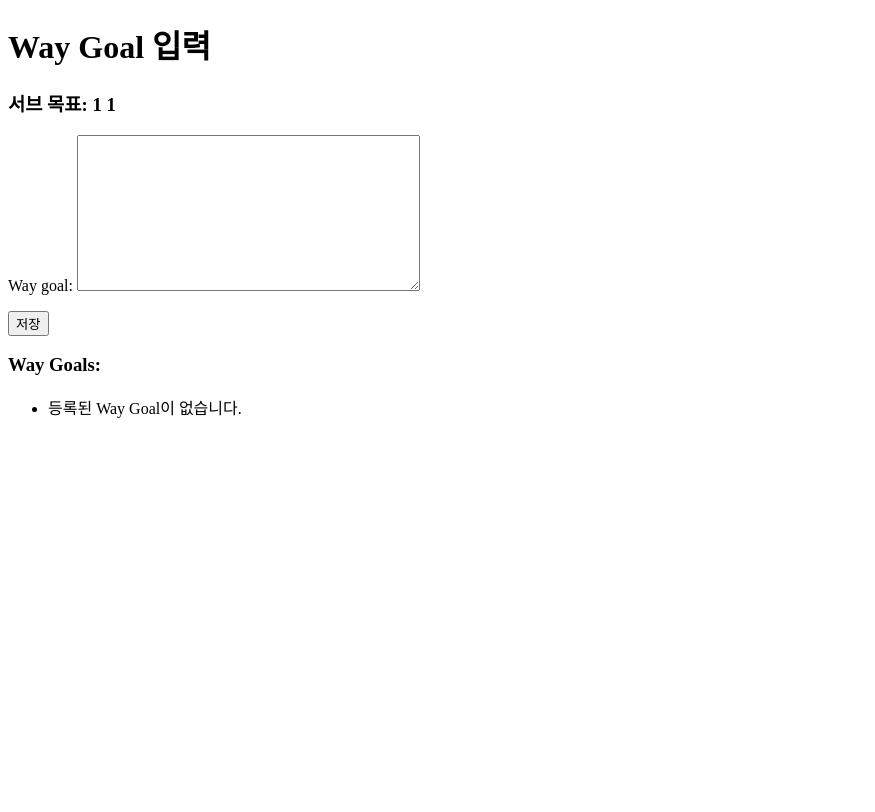
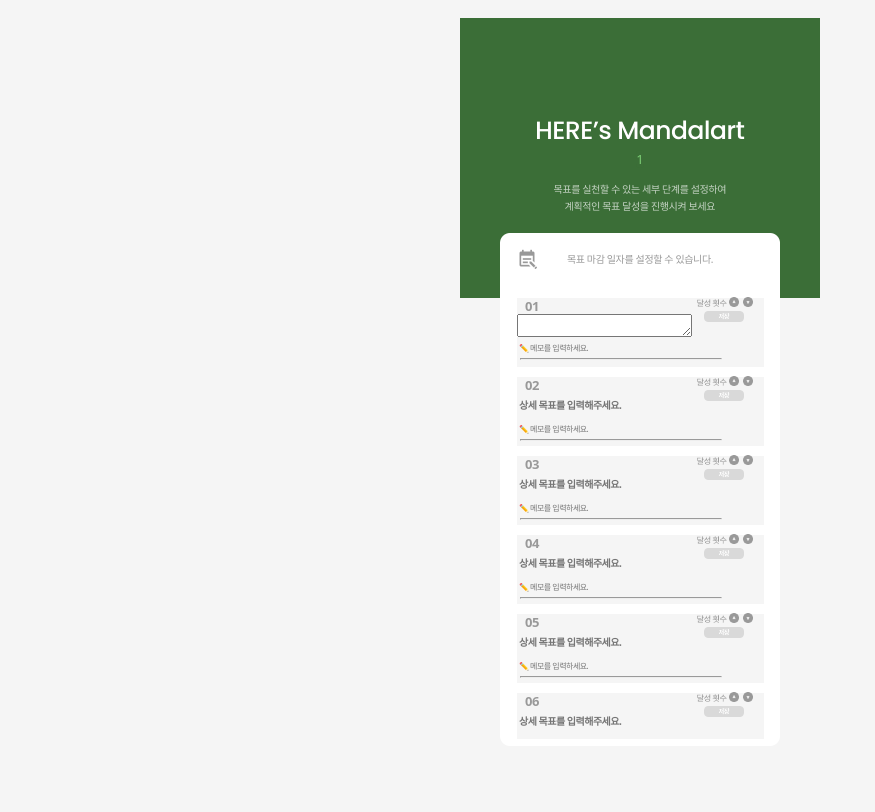
Before and after one commit to chaechaeyeon/2023-Herethon-5, a Django app: page /goals/way_goal_input/1/1/ in a window 1280 px wide. Shown: the top 812 px of the page, without its empty margins (0-875 px from the left). Run offline with Django 4.2, Linux system fonts and the light colour scheme; data comes from the database, SQL or seed files in the repository; data that the repository does not hold is empty.

Commit message:
feat: detailGoal 백-프 연결

```diff
--- a/mandalaart/goals/forms.py
+++ b/mandalaart/goals/forms.py
@@ -13,10 +13,12 @@ class SubGoalForm(forms.Form):
 
 class WayGoalForm(forms.ModelForm):
     way_goal = forms.CharField(widget=forms.Textarea)
+    way_fre = forms.IntegerField(min_value=0, max_value=30, label='목표 달성 빈도')
+    way_memo = forms.CharField(widget=forms.Textarea, label='메모')
 
     class Meta:
         model = WayGoal
-        fields = ["way_goal"]
+        fields = ['way_goal', 'way_fre', 'way_memo']
 
 
 class CommentForm(forms.ModelForm):
--- /dev/null
+++ b/mandalaart/goals/templates/detailGoal.html
@@ -0,0 +1,408 @@
+{% load static %}
+<!DOCTYPE html>
+<html lang="en">
+  <head>
+    <meta charset="UTF-8" />
+    <meta name="viewport" content="width=device-width, initial-scale=1.0" />
+    <title>detialGoal</title>
+    <style>
+      body {
+        background-color: rgba(245, 245, 245, 1);
+        margin: 0;
+        padding: 0;
+        display: flex;
+        flex-direction: column;
+        align-items: center;
+        max-height: 800px;
+      }
+
+      #main-box {
+        width: 280px;
+        height: 450px;
+        flex-shrink: 0;
+        overflow-y: auto;
+        position: relative;
+        top: -480px;
+        display: flex;
+        flex-direction: column;
+        justify-content: center;
+      }
+
+      #date {
+        color: #999;
+        font-family: Noto Sans;
+        font-size: 10px;
+        font-style: normal;
+        font-weight: 500;
+        line-height: 22.82px;
+        letter-spacing: -0.357px;
+        position: relative;
+        top: -498px;
+      }
+
+      #sub-box {
+        width: 247px;
+        height: 69px;
+        background-color: rgba(245, 245, 245, 1);
+        margin-bottom: 10px;
+        position: relative;
+        left: 17px;
+        top: 100px;
+      }
+
+      #num {
+        display: flex;
+        width: 30px;
+        height: 21px;
+        flex-direction: column;
+        justify-content: center;
+        flex-shrink: 0;
+        color: #999;
+        text-align: center;
+        font-family: Noto Sans;
+        font-size: 13px;
+        font-style: normal;
+        font-weight: 600;
+        line-height: 31.475px;
+        letter-spacing: -0.492px;
+        position: relative;
+        top: -20px;
+      }
+
+      #input {
+        display: flex;
+        width: 175px;
+        height: 23px;
+        flex-direction: column;
+        justify-content: center;
+        flex-shrink: 0;
+        color: #5c5c5c;
+        font-family: Noto Sans;
+        font-size: 10px;
+        font-style: normal;
+        font-weight: 600;
+        line-height: 31.475px;
+        letter-spacing: -0.492px;
+        background-color: rgba(245, 245, 245, 1);
+        border: none;
+        top: -23px;
+        position: relative;
+      }
+
+      #memo {
+        display: flex;
+        width: 147px;
+        height: 10px;
+        flex-direction: column;
+        justify-content: center;
+        flex-shrink: 0;
+        color: #999;
+        font-family: Noto Sans;
+        font-size: 8px;
+        font-style: normal;
+        font-weight: 400;
+        line-height: 31.475px;
+        letter-spacing: -0.492px;
+        background-color: rgba(245, 245, 245, 1);
+        border: none;
+        outline: none;
+        position: relative;
+        top: -18px;
+      }
+
+      #middlegoal {
+        position: relative;
+        top: 150px;
+        border: none;
+        border-radius: 5px;
+        color: #7CCE76;
+        background-color: #3b6e37;
+        text-align: center;
+        font-family: Noto Sans;
+        font-size: 13px;
+        font-style: normal;
+        font-weight: 500;
+      }
+    </style>
+  </head>
+  <body>
+    <div id="middlegoal">{{ sub_goal.sub_goal }}</div>
+    <img src="{% static 'img/이미지화 가능_배경.png'%}" style="max-width: 360px" />
+    <div id="date">목표 마감 일자를 설정할 수 있습니다.</div>
+    <div id="main-box">
+      <div id="sub-box">
+        <img
+          id="count"
+          src="{% static 'img/달성 횟수.png'%}"
+          style="width: 30px; left: 180px; top: -5px; position: relative"
+        />
+        <img
+          id="countup"
+          src="{% static 'img/Group 60.png' %}"
+          style="position: relative; width: 10px; left: 178px; top: -4.5px"
+        />
+        <img
+          id="countdown"
+          src="{% static 'img/Group 61.png' %}"
+          style="position: relative; width: 10px; left: 178px; top: -4.5px"
+        />
+        <img
+          id="savebtn"
+          src="{% static 'img/저장 버튼.png' %}"
+          style="position: relative; width: 40px; left: 125px; top: 10px"
+        />
+        <div id="num">01</div>
+        <div type="text" id="input" placeholder="상세 목표를 입력해주세요.">{{ form.way_goal }} </div>
+        <input type="text" id="memo" placeholder="✏️ 메모를 입력하세요." />
+        <hr
+          style="
+            color: #999;
+            width: 200px;
+            top: -22px;
+            position: relative;
+            left: -20px;
+          "
+        />
+      </div>
+      <div id="sub-box">
+        <img
+          id="count"
+          src="{% static 'img/달성 횟수.png'%}"
+          style="width: 30px; left: 180px; top: -5px; position: relative"
+        />
+        <img
+          id="countup"
+          src="{% static 'img/Group 60.png' %}"
+          style="position: relative; width: 10px; left: 178px; top: -4.5px"
+        />
+        <img
+          id="countdown"
+          src="{% static 'img/Group 61.png' %}"
+          style="position: relative; width: 10px; left: 178px; top: -4.5px"
+        />
+        <img
+          id="savebtn"
+          src="{% static 'img/저장 버튼.png' %}"
+          style="position: relative; width: 40px; left: 125px; top: 10px"
+        />
+        <div id="num">02</div>
+        <input type="text" id="input" placeholder="상세 목표를 입력해주세요." />
+        <input type="text" id="memo" placeholder="✏️ 메모를 입력하세요." />
+        <hr
+          style="
+            color: #999;
+            width: 200px;
+            top: -22px;
+            position: relative;
+            left: -20px;
+          "
+        />
+      </div>
+      <div id="sub-box">
+        <img
+          id="count"
+          src="{% static 'img/달성 횟수.png' %}"
+          style="width: 30px; left: 180px; top: -5px; position: relative"
+        />
+        <img
+          id="countup"
+          src="{% static 'img/Group 60.png' %}"
+          style="position: relative; width: 10px; left: 178px; top: -4.5px"
+        />
+        <img
+          id="countdown"
+          src="{% static 'img/Group 61.png' %}"
+          style="position: relative; width: 10px; left: 178px; top: -4.5px"
+        />
+        <img
+          id="savebtn"
+          src="{% static 'img/저장 버튼.png' %}"
+          style="position: relative; width: 40px; left: 125px; top: 10px"
+        />
+        <div id="num">03</div>
+        <input type="text" id="input" placeholder="상세 목표를 입력해주세요." />
+        <input type="text" id="memo" placeholder="✏️ 메모를 입력하세요." />
+        <hr
+          style="
+            color: #999;
+            width: 200px;
+            top: -22px;
+            position: relative;
+            left: -20px;
+          "
+        />
+      </div>
+      <div id="sub-box">
+        <img
+          id="count"
+          src="{% static 'img/달성 횟수.png' %}"
+          style="width: 30px; left: 180px; top: -5px; position: relative"
+        />
+        <img
+          id="countup"
+          src="{% static 'img/Group 60.png' %}"
+          style="position: relative; width: 10px; left: 178px; top: -4.5px"
+        />
+        <img
+          id="countdown"
+          src="{% static 'img/Group 61.png' %}"
+          style="position: relative; width: 10px; left: 178px; top: -4.5px"
+        />
+        <img
+          id="savebtn"
+          src="{% static 'img/저장 버튼.png' %}"
+          style="position: relative; width: 40px; left: 125px; top: 10px"
+        />
+        <div id="num">04</div>
+        <input type="text" id="input" placeholder="상세 목표를 입력해주세요." />
+        <input type="text" id="memo" placeholder="✏️ 메모를 입력하세요." />
+        <hr
+          style="
+            color: #999;
+            width: 200px;
+            top: -22px;
+            position: relative;
+            left: -20px;
+          "
+        />
+      </div>
+      <div id="sub-box">
+        <img
+        id="count"
+        src="{% static 'img/달성 횟수.png' %}"
+        style="width: 30px; left: 180px; top: -5px; position: relative"
+      />
+      <img
+        id="countup"
+        src="{% static 'img/Group 60.png' %}"
+        style="position: relative; width: 10px; left: 178px; top: -4.5px"
+      />
+      <img
+        id="countdown"
+        src="{% static 'img/Group 61.png' %}"
+        style="position: relative; width: 10px; left: 178px; top: -4.5px"
+      />
+      <img
+        id="savebtn"
+        src="{% static 'img/저장 버튼.png' %}"
+        style="position: relative; width: 40px; left: 125px; top: 10px"
+      />
+        <div id="num">05</div>
+        <input type="text" id="input" placeholder="상세 목표를 입력해주세요." />
+        <input type="text" id="memo" placeholder="✏️ 메모를 입력하세요." />
+        <hr
+          style="
+            color: #999;
+            width: 200px;
+            top: -22px;
+            position: relative;
+            left: -20px;
+          "
+        />
+      </div>
+      <div id="sub-box">
+        <img
+        id="count"
+        src="{% static 'img/달성 횟수.png' %}"
+        style="width: 30px; left: 180px; top: -5px; position: relative"
+      />
+      <img
+        id="countup"
+        src="{% static 'img/Group 60.png' %}"
+        style="position: relative; width: 10px; left: 178px; top: -4.5px"
+      />
+      <img
+        id="countdown"
+        src="{% static 'img/Group 61.png' %}"
+        style="position: relative; width: 10px; left: 178px; top: -4.5px"
+      />
+      <img
+        id="savebtn"
+        src="{% static 'img/저장 버튼.png' %}"
+        style="position: relative; width: 40px; left: 125px; top: 10px"
+      />
+        <div id="num">06</div>
+        <input type="text" id="input" placeholder="상세 목표를 입력해주세요." />
+        <input type="text" id="memo" placeholder="✏️ 메모를 입력하세요." />
+        <hr
+          style="
+            color: #999;
+            width: 200px;
+            top: -22px;
+            position: relative;
+            left: -20px;
+          "
+        />
+      </div>
+      <div id="sub-box">
+        <img
+          id="count"
+          src="{% static 'img/달성 횟수.png' %}"
+          style="width: 30px; left: 180px; top: -5px; position: relative"
+        />
+        <img
+          id="countup"
+          src="{% static 'img/Group 60.png' %}"
+          style="position: relative; width: 10px; left: 178px; top: -4.5px"
+        />
+        <img
+          id="countdown"
+          src="{% static 'img/Group 61.png' %}"
+          style="position: relative; width: 10px; left: 178px; top: -4.5px"
+        />
+        <img
+          id="savebtn"
+          src="{% static 'img/저장 버튼.png' %}"
+          style="position: relative; width: 40px; left: 125px; top: 10px"
+        />
+        <div id="num">07</div>
+        <input type="text" id="input" placeholder="상세 목표를 입력해주세요." />
+        <input type="text" id="memo" placeholder="✏️ 메모를 입력하세요." />
+        <hr
+          style="
+            color: #999;
+            width: 200px;
+            top: -22px;
+            position: relative;
+            left: -20px;
+          "
+        />
+      </div>
+      <div id="sub-box">
+        <img
+        id="count"
+        src="{% static 'img/달성 횟수.png' %}"
+        style="width: 30px; left: 180px; top: -5px; position: relative"
+      />
+      <img
+        id="countup"
+        src="{% static 'img/Group 60.png' %}"
+        style="position: relative; width: 10px; left: 178px; top: -4.5px"
+      />
+      <img
+        id="countdown"
+        src="{% static 'img/Group 61.png' %}"
+        style="position: relative; width: 10px; left: 178px; top: -4.5px"
+      />
+      <img
+        id="savebtn"
+        src="{% static 'img/저장 버튼.png' %}"
+        style="position: relative; width: 40px; left: 125px; top: 10px"
+      />
+        <div id="num">08</div>
+        <input type="text" id="input" placeholder="상세 목표를 입력해주세요." />
+        <input type="text" id="memo" placeholder="✏️ 메모를 입력하세요." />
+        <hr
+          style="
+            color: #999;
+            width: 200px;
+            top: -22px;
+            position: relative;
+            left: -20px;
+          "
+        />
+      </div>
+    </div>
+    <script src="{% static 'js/detailGoal.js' %}"></script>
+  </body>
+</html>
--- a/mandalaart/goals/templates/way_goal_input.html
+++ b/mandalaart/goals/templates/way_goal_input.html
@@ -9,7 +9,9 @@
 
     <form method="POST">
         {% csrf_token %}
-        {{ form.as_p }}
+        {{ form.way_goal.label_tag }} {{ form.way_goal }}
+        {{ form.way_fre.label_tag }} {{ form.way_fre }}
+        {{ form.way_memo.label_tag }} {{ form.way_memo }}
         <input type="submit" value="저장">
     </form>
 
--- a/mandalaart/goals/views.py
+++ b/mandalaart/goals/views.py
@@ -131,7 +131,7 @@ def way_goal_input(request, plan_id, sub_goal_id):
 
     return render(
         request,
-        "way_goal_input.html",
+        "detailGoal.html",
         {
             "form": form,
             "plan_id": plan_id,
```
